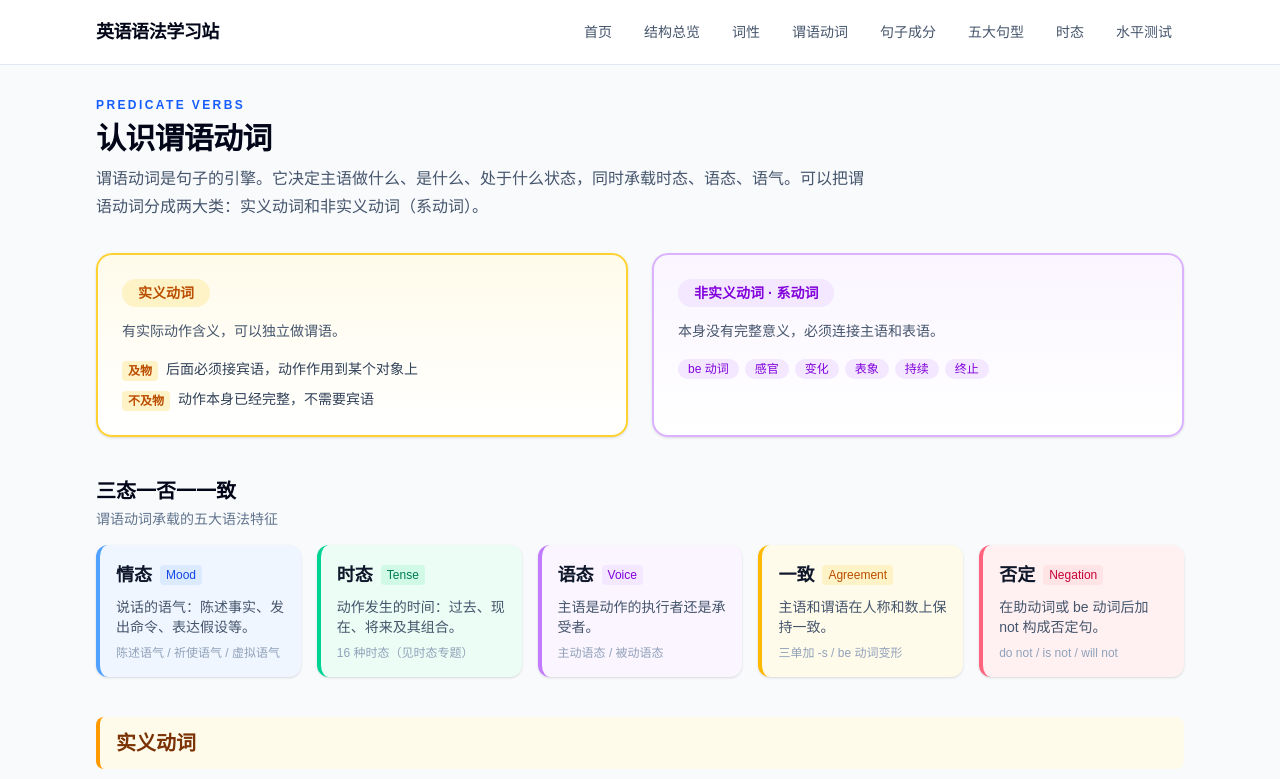
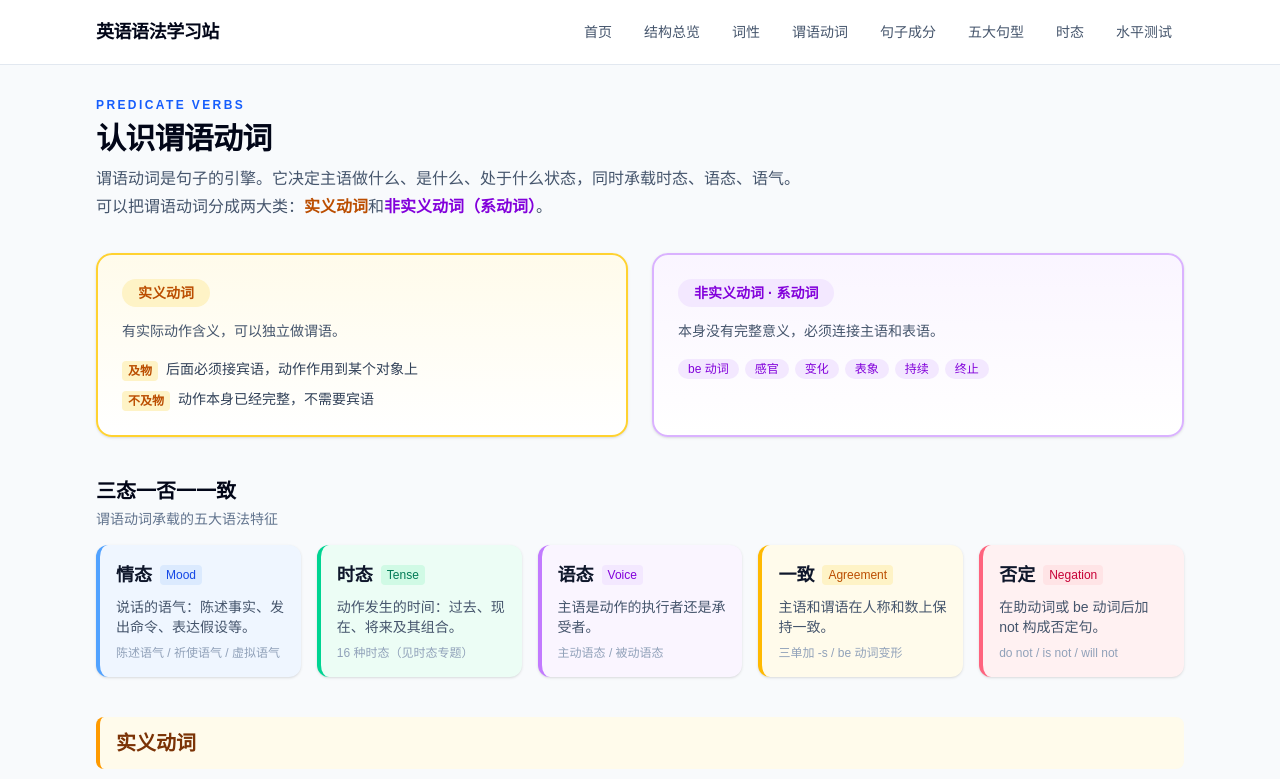
Before and after one commit to Jet-zz/EnglishGrammarSite, a Next.js app: page /grammar/verbs in a window 1280 px wide. Shown: the top 779 px of the page. Built offline with nearby package versions, Linux system fonts and the light colour scheme.

Commit message:
谓语动词页面描述优化：实义动词和非实义动词加粗加色，防止断行

```diff
--- a/src/app/grammar/verbs/page.tsx
+++ b/src/app/grammar/verbs/page.tsx
@@ -15,7 +15,19 @@ export default function VerbsPage() {
       <SectionHeading
         eyebrow="Predicate verbs"
         title={contentVerbs.title}
-        description={contentVerbs.intro}
+        description={
+          <>
+            谓语动词是句子的引擎。它决定主语做什么、是什么、处于什么状态，同时承载时态、语态、语气。
+            <br />
+            <span className="whitespace-nowrap">
+              可以把谓语动词分成两大类：
+              <span className="font-bold text-amber-700">实义动词</span>
+              和
+              <span className="font-bold text-purple-700">非实义动词（系动词）</span>
+              。
+            </span>
+          </>
+        }
       />
 
       {/* ── 对比总览：实义动词 vs 系动词 ── */}
--- a/src/components/SectionHeading.tsx
+++ b/src/components/SectionHeading.tsx
@@ -5,7 +5,7 @@ export function SectionHeading({
 }: {
   eyebrow?: string;
   title: string;
-  description?: string;
+  description?: React.ReactNode;
 }) {
   return (
     <div className="max-w-3xl">
```
